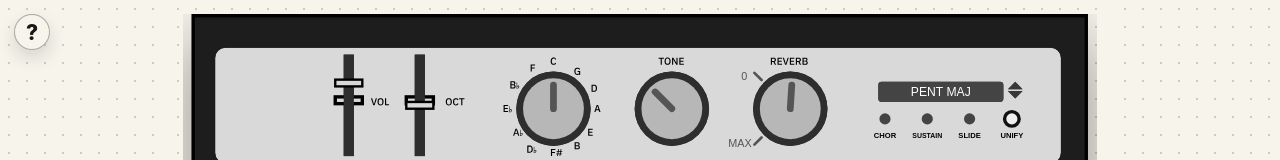
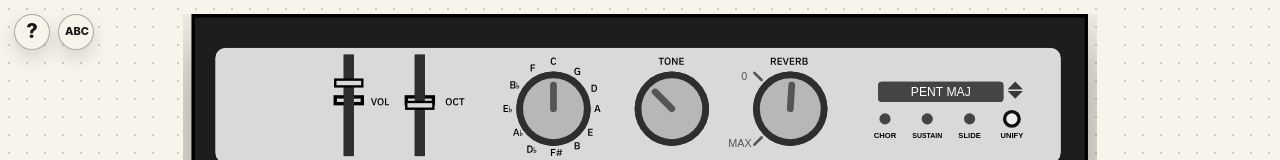
Before and after one commit to EinarBalan/harp-synth, a React (Vite) app in the folder web/: page / in a window 1280 px wide. Shown: the top 160 px of the page. Built offline with nearby package versions, Linux system fonts and the light colour scheme.

Commit message:
add note labeling feature and enhance utility button layout

```diff
--- a/web/src/App.css
+++ b/web/src/App.css
@@ -49,11 +49,16 @@ body {
   gap: 10px;
 }
 
-.help-button {
+.utility-buttons {
   position: fixed;
   top: 14px;
   left: 14px;
   z-index: 30;
+  display: flex;
+  gap: 8px;
+}
+
+.utility-button {
   width: 36px;
   height: 36px;
   display: grid;
@@ -66,8 +71,21 @@ body {
   cursor: pointer;
 }
 
-.help-button span {
-  font: 800 21px/1 Inter, ui-sans-serif, system-ui, sans-serif;
+.utility-button span {
+  display: block;
+  transform: translateY(-1px);
+  font: 800 11px/1 Inter, ui-sans-serif, system-ui, sans-serif;
+  letter-spacing: 0;
+  text-align: center;
+}
+
+.utility-button:first-child span {
+  font-size: 20px;
+}
+
+.utility-button-active {
+  background: rgba(255, 235, 89, 0.88);
+  border-color: rgba(23, 23, 23, 0.5);
 }
 
 .help-backdrop {
@@ -223,7 +241,7 @@ svg rect {
     padding: 8px;
   }
 
-  .help-button {
+  .utility-buttons {
     top: 8px;
     left: 8px;
   }
--- a/web/src/App.tsx
+++ b/web/src/App.tsx
@@ -35,6 +35,7 @@ export default function App() {
   const [splitOctaves, setSplitOctaves] = useState(false);
   const [activeBar, setActiveBar] = useState<number | null>(null);
   const [helpOpen, setHelpOpen] = useState(false);
+  const [showNoteLabels, setShowNoteLabels] = useState(false);
 
   const key = KEYS[keyIndex];
   const tone = TONES[toneIndex];
@@ -227,9 +228,20 @@ export default function App() {
 
   return (
     <main className="app-shell">
-      <button type="button" className="help-button" aria-label="How to play" onClick={() => setHelpOpen(true)}>
-        <span aria-hidden="true">?</span>
-      </button>
+      <div className="utility-buttons">
+        <button type="button" className="utility-button" aria-label="How to play" onClick={() => setHelpOpen(true)}>
+          <span aria-hidden="true">?</span>
+        </button>
+        <button
+          type="button"
+          className={showNoteLabels ? "utility-button utility-button-active" : "utility-button"}
+          aria-label="Toggle note names"
+          aria-pressed={showNoteLabels}
+          onClick={() => setShowNoteLabels((value) => !value)}
+        >
+          <span aria-hidden="true">ABC</span>
+        </button>
+      </div>
 
       {helpOpen ? (
         <div className="help-backdrop" role="presentation" onPointerDown={() => setHelpOpen(false)}>
@@ -291,6 +303,7 @@ export default function App() {
               barCount={barCount}
               enabledBars={enabledBars}
               scaleId={scaleId}
+              keyName={key}
               volume={volume}
               octave={octave}
               keyIndex={keyIndex}
@@ -300,6 +313,7 @@ export default function App() {
               sustain={sustain}
               slide={slide}
               splitOctaves={splitOctaves}
+              showNoteLabels={showNoteLabels}
               activeBar={activeBar}
               onBarPointerDown={beginBar}
               onBarPointerMove={moveBar}
--- a/web/src/components/HarpInstrument.tsx
+++ b/web/src/components/HarpInstrument.tsx
@@ -1,6 +1,6 @@
 import { useRef, type CSSProperties, type PointerEvent as ReactPointerEvent } from "react";
 import mockupUrl from "../../Harp Synth.svg";
-import { getScaleDefinition, TONES, type ScaleId } from "../model/music";
+import { getScaleDefinition, noteNameForBar, TONES, type KeyName, type ScaleId } from "../model/music";
 import { keyIndexFromPoint, keyKnobAngleDegrees } from "./harpGeometry";
 
 const SVG_WIDTH = 270;
@@ -16,6 +16,7 @@ export interface HarpInstrumentProps {
   barCount: number;
   enabledBars: boolean[];
   scaleId: ScaleId;
+  keyName: KeyName;
   volume: number;
   octave: number;
   keyIndex: number;
@@ -25,6 +26,7 @@ export interface HarpInstrumentProps {
   sustain: boolean;
   slide: boolean;
   splitOctaves: boolean;
+  showNoteLabels: boolean;
   activeBar: number | null;
   onBarPointerDown: (barIndex: number | null) => void;
   onBarPointerMove: (barIndex: number | null) => void;
@@ -433,6 +435,28 @@ export default function HarpInstrument(props: HarpInstrumentProps) {
         ))}
       </g>
 
+      {props.showNoteLabels ? (
+        <g aria-label="Note names" pointerEvents="none">
+          {barCenters.map((center, index) =>
+            props.enabledBars[index] ? (
+              <text
+                key={center}
+                x={center}
+                y="202"
+                fill={noteLabelFill(index)}
+                fontFamily="Arial, sans-serif"
+                fontSize={noteNameForBar(index, props.keyName).length > 1 ? 4.6 : 5.1}
+                fontWeight="700"
+                textAnchor="middle"
+                data-testid={`note-label-${index}`}
+              >
+                {noteNameForBar(index, props.keyName)}
+              </text>
+            ) : null
+          )}
+        </g>
+      ) : null}
+
       <g aria-label="Bar hit areas">
         {barCenters.map((center, index) => (
           <rect
@@ -622,6 +646,10 @@ function barFill(index: number, active: boolean, enabled: boolean) {
   return "#EDECEC";
 }
 
+function noteLabelFill(index: number) {
+  return index % 12 === 0 || index % 12 === 5 ? "white" : "#111111";
+}
+
 function clamp(value: number, min: number, max: number) {
   return Math.min(max, Math.max(min, value));
 }
--- a/web/src/model/music.ts
+++ b/web/src/model/music.ts
@@ -126,6 +126,10 @@ export const ROOT_SEMITONES: Record<KeyName, number> = {
   B: 11
 };
 
+const SHARP_NOTE_NAMES = ["C", "C#", "D", "D#", "E", "F", "F#", "G", "G#", "A", "A#", "B"] as const;
+const FLAT_NOTE_NAMES = ["C", "Db", "D", "Eb", "E", "F", "Gb", "G", "Ab", "A", "Bb", "B"] as const;
+const FLAT_KEYS = new Set<KeyName>(["Db", "Ab", "Eb", "Bb", "F"]);
+
 export function getScaleDefinition(scaleId: ScaleId): ScaleDefinition {
   return SCALE_DEFINITIONS.find((scale) => scale.id === scaleId) ?? SCALE_DEFINITIONS[0];
 }
@@ -187,3 +191,8 @@ export function frequencyForMidi(midi: number): number {
 export function frequencyForBar(barIndex: number, key: KeyName, octaveOffset: number): number {
   return frequencyForMidi(midiForBar(barIndex, key, octaveOffset));
 }
+
+export function noteNameForBar(barIndex: number, key: KeyName): string {
+  const names = FLAT_KEYS.has(key) ? FLAT_NOTE_NAMES : SHARP_NOTE_NAMES;
+  return names[(ROOT_SEMITONES[key] + barIndex) % 12];
+}
```
Also changed, not shown: 2 other files (tests, documents, lock files or other folders).
